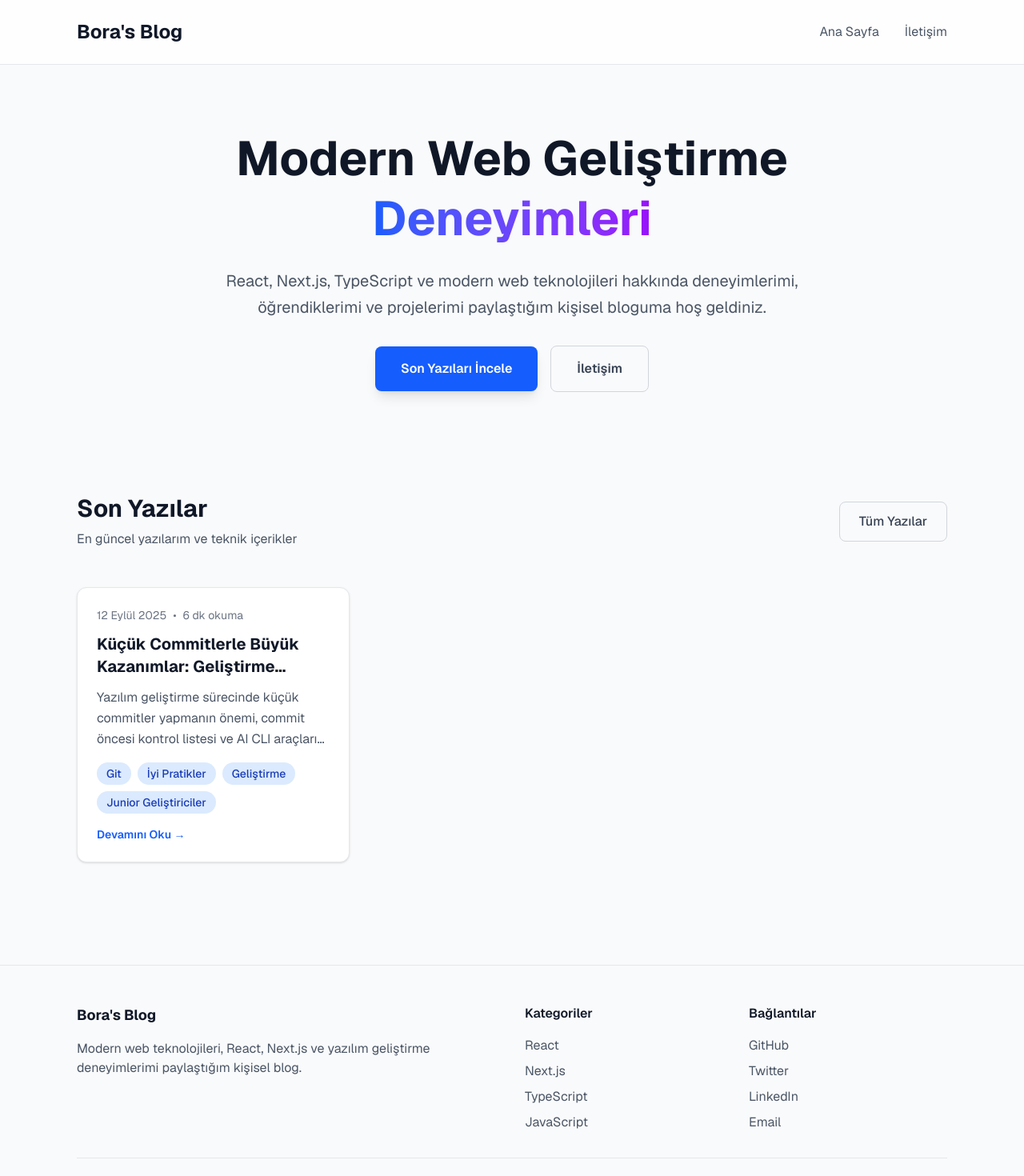
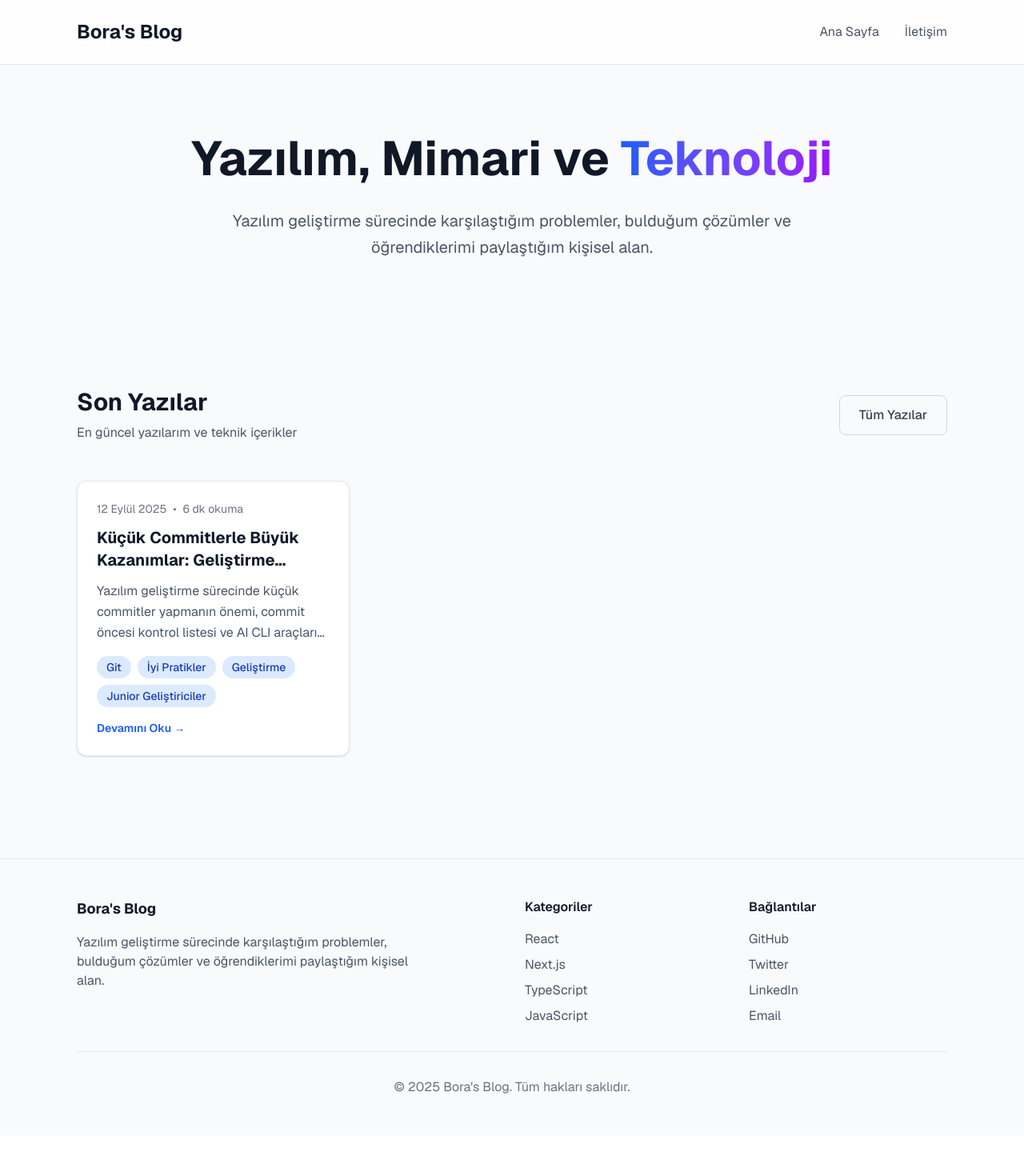
Before and after one commit to boraaaydin/myblog, a Next.js app: page / in a window 1280 px wide. Shown: the top 1470 px of the page at 80% size. After the commit the page ends 1419 px from the top, so only its background shows below. Built offline with nearby package versions, Linux system fonts and the light colour scheme.

Commit message:
Title changes

```diff
--- a/src/components/Footer.tsx
+++ b/src/components/Footer.tsx
@@ -8,7 +8,7 @@ export default function Footer() {
               Bora&apos;s Blog
             </h3>
             <p className="text-gray-600 dark:text-gray-400 mb-4 max-w-md">
-              Modern web teknolojileri, React, Next.js ve yazılım geliştirme deneyimlerimi paylaştığım kişisel blog.
+              Yazılım geliştirme sürecinde karşılaştığım problemler, bulduğum çözümler ve öğrendiklerimi paylaştığım kişisel alan.
             </p>
           </div>
 
@@ -70,7 +70,7 @@ export default function Footer() {
         </div>
 
         <div className="border-t border-gray-200 dark:border-gray-700 mt-8 pt-8 text-center text-gray-500 dark:text-gray-400">
-          <p>&copy; 2024 Bora&apos;s Blog. Tüm hakları saklıdır.</p>
+          <p>&copy; 2025 Bora&apos;s Blog. Tüm hakları saklıdır.</p>
         </div>
       </div>
     </footer>
--- a/src/components/Hero.tsx
+++ b/src/components/Hero.tsx
@@ -3,17 +3,17 @@ export default function Hero() {
     <section className="py-20 px-4 sm:px-6 lg:px-8">
       <div className="max-w-4xl mx-auto text-center">
         <h1 className="text-4xl sm:text-5xl lg:text-6xl font-bold text-gray-900 dark:text-white mb-6 leading-tight">
-          Modern Web Geliştirme{" "}
+          Yazılım, Mimari ve{" "}
           <span className="bg-gradient-to-r from-blue-600 to-purple-600 bg-clip-text text-transparent">
-            Deneyimleri
+            Teknoloji
           </span>
         </h1>
 
         <p className="text-xl text-gray-600 dark:text-gray-400 mb-8 max-w-3xl mx-auto leading-relaxed">
-          React, Next.js, TypeScript ve modern web teknolojileri hakkında deneyimlerimi,
-          öğrendiklerimi ve projelerimi paylaştığım kişisel bloguma hoş geldiniz.
+          Yazılım geliştirme sürecinde karşılaştığım problemler, bulduğum
+          çözümler ve öğrendiklerimi paylaştığım kişisel alan.
         </p>
-
+{/*
         <div className="flex flex-col sm:flex-row gap-4 justify-center items-center">
           <button className="px-8 py-4 bg-blue-600 hover:bg-blue-700 text-white rounded-lg font-semibold transition-colors shadow-lg hover:shadow-xl">
             Son Yazıları İncele
@@ -21,7 +21,7 @@ export default function Hero() {
           <a href="/contact" className="px-8 py-4 border border-gray-300 dark:border-gray-600 text-gray-700 dark:text-gray-300 hover:bg-gray-50 dark:hover:bg-gray-800 rounded-lg font-semibold transition-colors inline-block">
             İletişim
           </a>
-        </div>
+        </div> */}
       </div>
     </section>
   );
```
